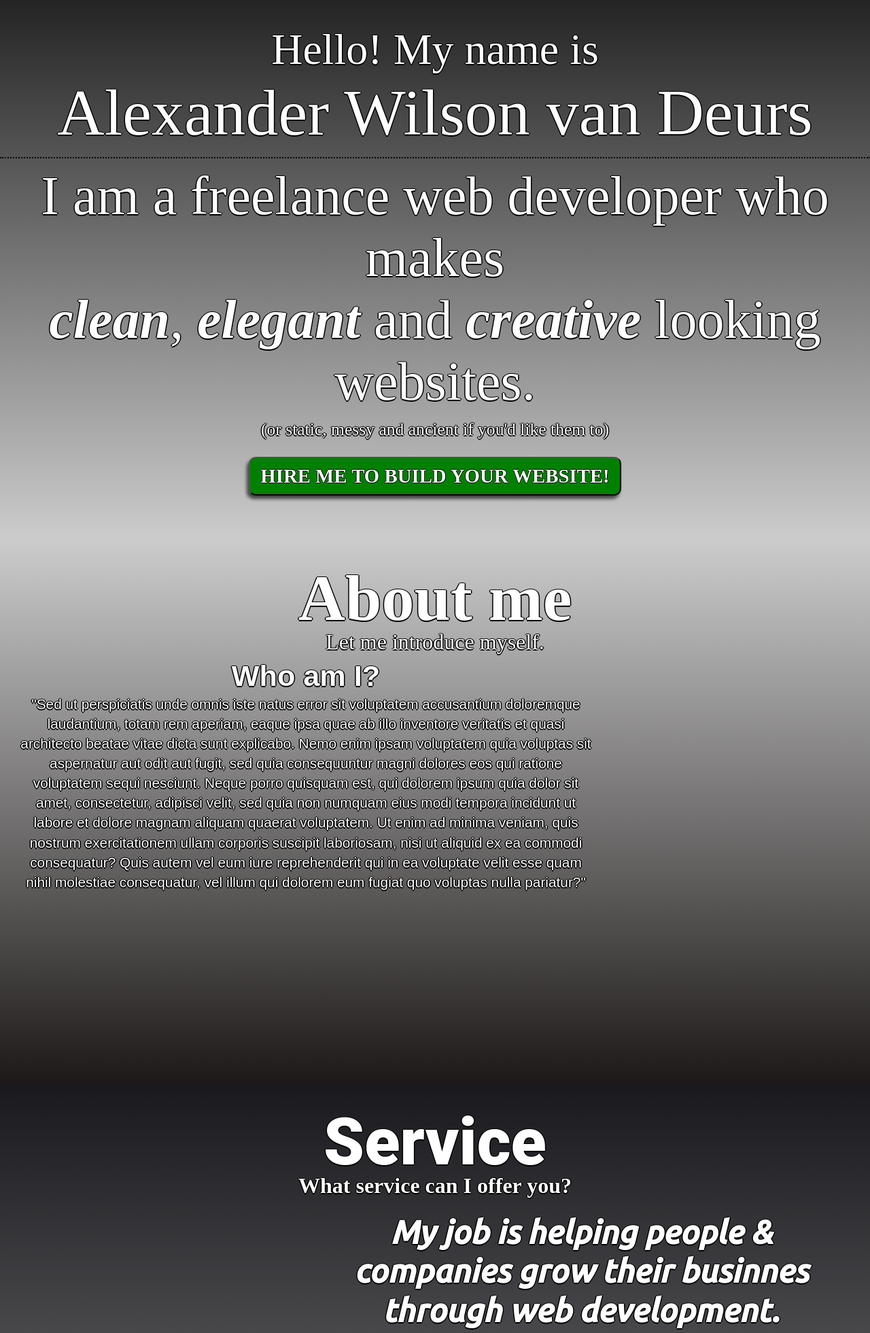
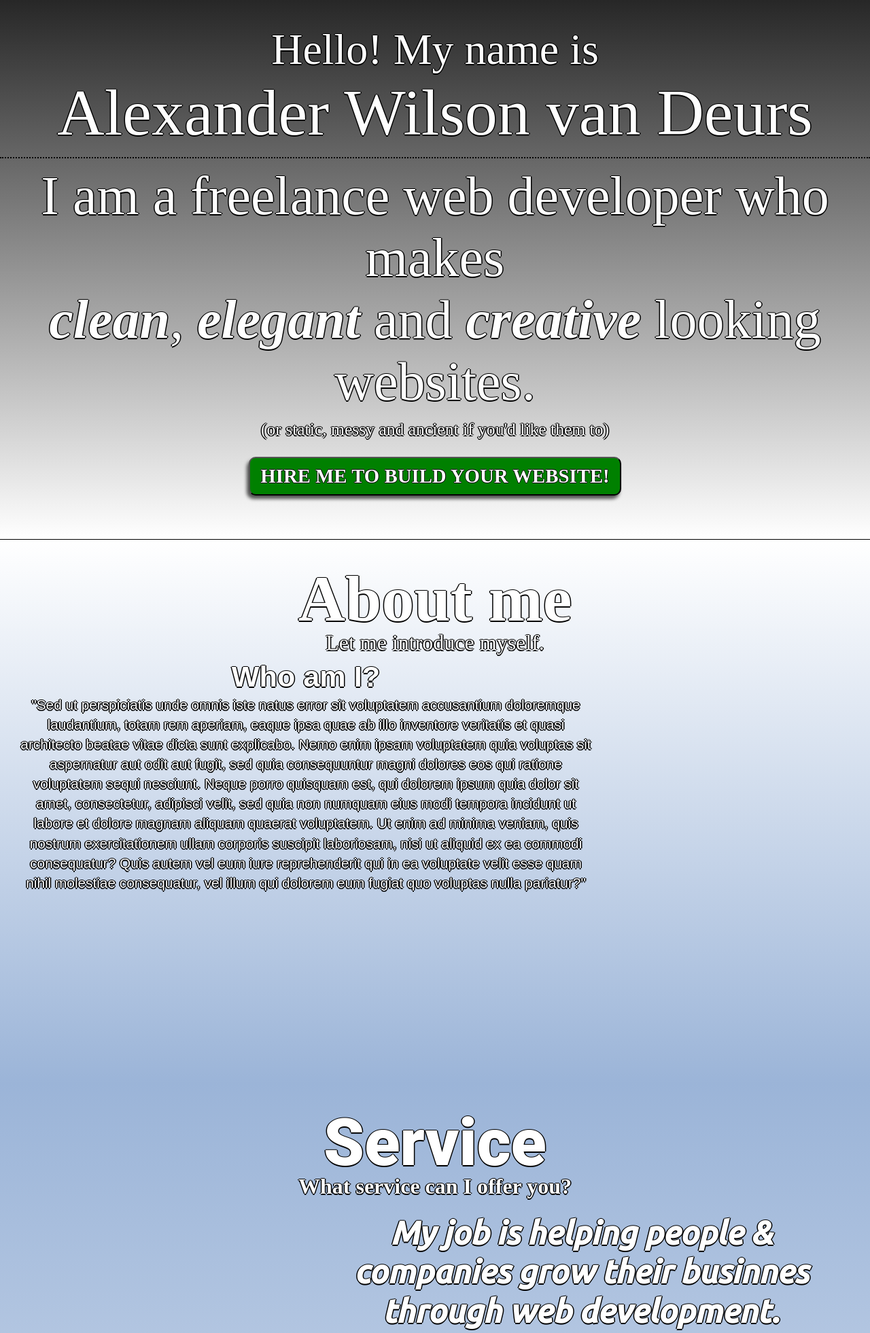
Before and after one commit to vanDeurs/portfolio, a PHP site: page / in a window 1280 px wide. Shown: the part 52-2013 px from the top of the page at 68% size. Run offline with PHP 8.4, Linux system fonts and the light colour scheme; some libraries are stand-ins or nearby versions.

Commit message:
Changed background color gradient.

```diff
--- a/resources/style.css
+++ b/resources/style.css
@@ -55,7 +55,6 @@ html, body {
 
 body {
     text-align: center;
-    text-shadow: 0 0.05rem 0.1rem rgba(0,0,0,.9);
     font-family: 'Open Sans', sans-serif;
     color: #fff;
     width: 100%;
@@ -126,7 +125,8 @@ body {
     padding-top: 50px;
     padding-bottom: 5%;
     height: 100%;
-    background: linear-gradient(rgba(0,0,0,0.9), #ccc);
+    background: linear-gradient(rgba(0,0,0,0.9), rgba(255,255,255,1));
+    border-bottom: 1px solid #000;
 }
 
 
@@ -267,7 +267,7 @@ button:active {
 
 
 .about {
-    background: linear-gradient(#ccc, rgba(5,0,0,0.9));
+    background: linear-gradient(rgba(255,255,255,1), rgba(56,106,177,0.5));
     height: 100%;
     padding-top: 3%;
 }
@@ -307,11 +307,12 @@ button:active {
 /* SERVICE SECTION */
 
 .service {
-    background: linear-gradient(rgba(0,0,5,0.9), #ccc);
+    background: linear-gradient(rgba(56,106,177,0.5), rgba(255,255,255,1));
     height: 100%;
     padding-top: 3%;
     display: flex;
     flex-direction: column;
+    border-bottom: 1px solid #000;
 }
 
 /* SERVICE HEADER */
@@ -427,14 +428,11 @@ button:active {
     font-weight: 900;
     font-family: Roboto;
     border-bottom: 4px solid #fff;
-    -webkit-box-shadow: 1px 18px 24px -12px rgba(0,0,0,0.75);
-    -moz-box-shadow: 1px 18px 24px -12px rgba(0,0,0,0.75);
-    box-shadow: 1px 18px 24px -12px rgba(0,0,0,0.75);
     display: inline;
 }
 
 #service-info-right li {
-    font-size: 2rem;
+    font-size: 2.5rem;
     font-weight: 700;
     text-align: left;
     width: 70%;
@@ -500,7 +498,7 @@ hr {
 /* PORTFOLIO SECTION */
 
 .portfolio {
-    background: linear-gradient(#ccc, rgba(0,5,0,0.9));
+    background: linear-gradient(rgba(255,255,255,1), rgba(56,106,177,0.5));
     height: 100%;
     padding-top: 3%;
 }
```
